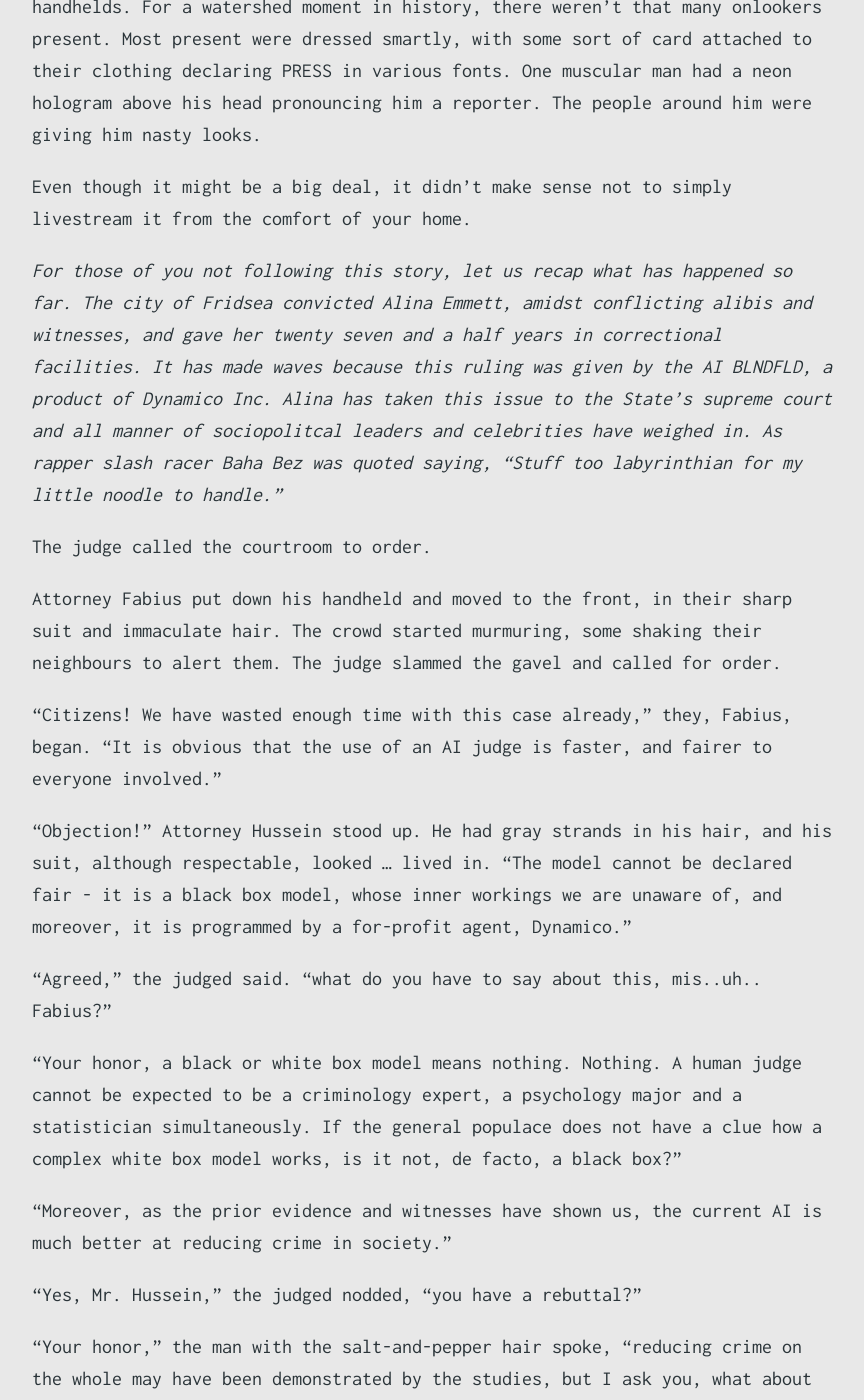
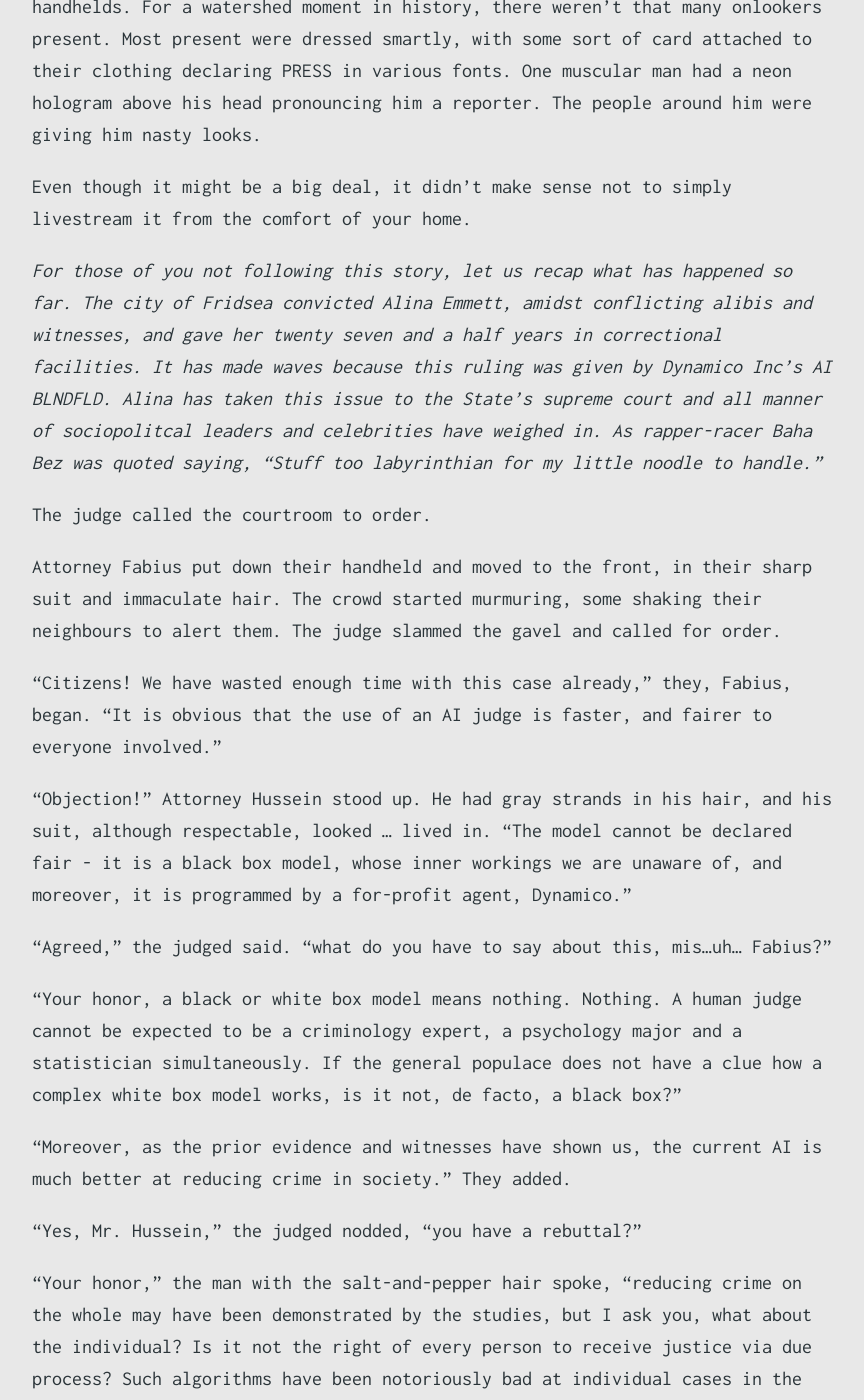
Before and after one commit to anmolpdl/anmolpdl.github.io, a Jekyll site: the page built from _posts/2020-06-04-the-judgment-livestream.markdown, in a window 1280 px wide and 1400 px high, scrolled down 685 px. Shown: the whole window, without its empty margins (208-1072 px from the left). Built offline with Jekyll 4.4.1, drawn with Linux system fonts in a browser that asks for light colours.

Commit message:
Small edits

```diff
--- a/_posts/2020-06-04-the-judgment-livestream.markdown
+++ b/_posts/2020-06-04-the-judgment-livestream.markdown
@@ -12,22 +12,22 @@ The courtroom citizens referred to were either yawning or engrossed in their han
 
 Even though it might be a big deal, it didn't make sense not to simply livestream it from the comfort of your home.
 
-*For those of you not following this story, let us recap what has happened so far. The city of Fridsea convicted Alina Emmett, amidst conflicting alibis and witnesses, and gave her twenty seven and a half years in correctional facilities. It has made waves because this ruling was given by the AI  BLNDFLD, a product of Dynamico Inc. Alina has taken this issue to the State's supreme court and all manner of sociopolitcal leaders and celebrities have weighed in. As rapper slash racer Baha Bez was quoted saying, "Stuff too labyrinthian for my little noodle to handle."*
+*For those of you not following this story, let us recap what has happened so far. The city of Fridsea convicted Alina Emmett, amidst conflicting alibis and witnesses, and gave her twenty seven and a half years in correctional facilities. It has made waves because this ruling was given by Dynamico Inc's AI BLNDFLD. Alina has taken this issue to the State's supreme court and all manner of sociopolitcal leaders and celebrities have weighed in. As rapper-racer Baha Bez was quoted saying, "Stuff too labyrinthian for my little noodle to handle."*
 
 The judge called the courtroom to order.
 
-Attorney Fabius put down his handheld and moved to the front, in their sharp suit and immaculate hair. The crowd started murmuring, some shaking their neighbours to alert them. The judge slammed the gavel and called for order.
+Attorney Fabius put down their handheld and moved to the front, in their sharp suit and immaculate hair. The crowd started murmuring, some shaking their neighbours to alert them. The judge slammed the gavel and called for order.
 
 "Citizens! We have wasted enough time with this case already," they, Fabius, began. "It is obvious that the use of an AI judge is faster, and fairer to everyone involved."
 
 "Objection!" Attorney Hussein stood up. He had gray strands in his hair, and his suit, although respectable, looked … lived in.
 "The model cannot be declared fair - it is a black box model, whose inner workings we are unaware of, and moreover, it is programmed by a for-profit agent, Dynamico."
 
-"Agreed," the judged said. "what do you have to say about this, mis..uh.. Fabius?"
+"Agreed," the judged said. "what do you have to say about this, mis...uh... Fabius?"
 
 "Your honor, a black or white box model means nothing. Nothing. A human judge cannot be expected to be a criminology expert, a psychology major and a statistician simultaneously. If the general populace does not have a clue how a complex white box model works, is it not, de facto, a black box?"
 
-"Moreover, as the prior evidence and witnesses have shown us, the current AI is much better at reducing crime in society."
+"Moreover, as the prior evidence and witnesses have shown us, the current AI is much better at reducing crime in society." They added.
 
 "Yes, Mr. Hussein," the judged nodded, "you have a rebuttal?"
 
--- a/index.html
+++ b/index.html
@@ -7,7 +7,7 @@ sitemap:
 ---
 
 <div class="page-title__subtitle"><h1>Sign up for the द्रष्टव्य newsletter</h1></div>
-<h3> Far-reaching events and best of: articles/opinions/creators - in and around Nepal - delivered weekly to your inbox. </h3>
+<h3> (Often) Interesting stuff delivered (sometimes) weekly to your inbox. </h3>
 
 
 
```
